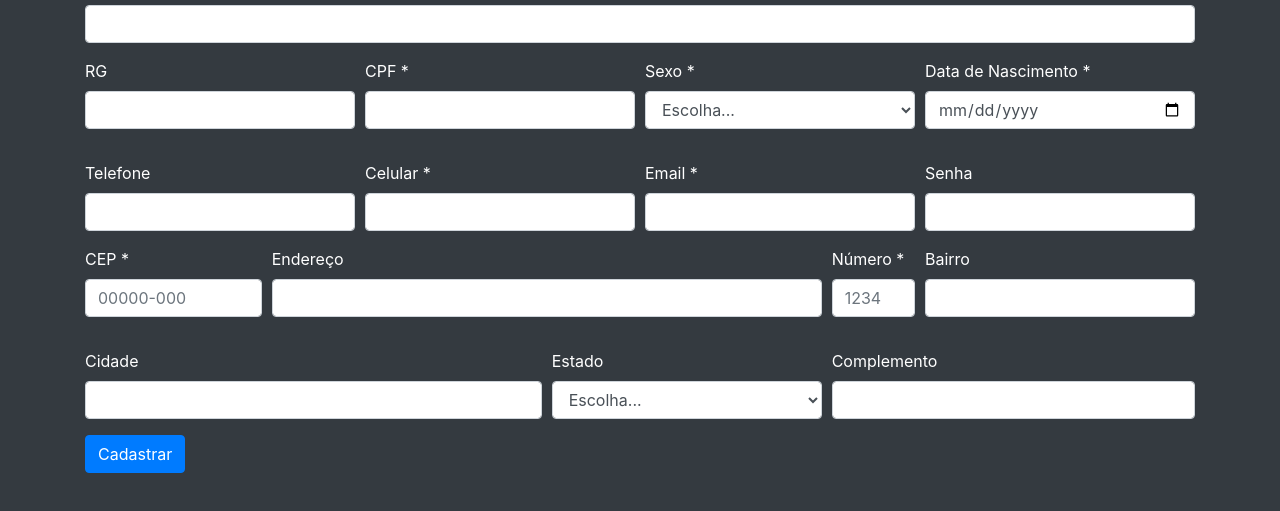
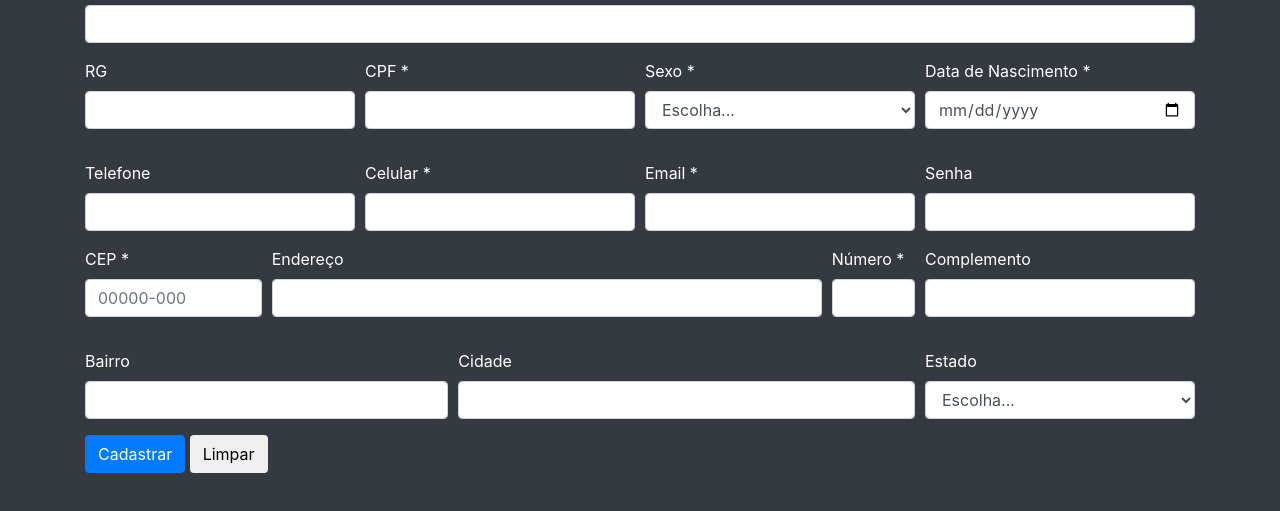
Before and after one commit to vitorapassos/cadastrocliente, a plain HTML site: page index.html in a window 1280 px wide. Shown: the part 83-594 px from the top of the page. Drawn offline with Linux system fonts and the light colour scheme.

Commit message:
Adicionado botão limpar e retirado placeholder do numero

```diff
--- a/index.html
+++ b/index.html
@@ -90,14 +90,18 @@
                     </div>
                     <div class="form-group col-md-1">
                         <label for="inputNum" class="text-white">Número *</label>
-                        <input type="text" class="form-control" id="inputNum" placeholder="1234" required>
+                        <input type="text" class="form-control" id="inputNum" required>
                     </div>
                     <div class="form-group col-md-3">
+                        <label for="inputComplemento" class="text-white">Complemento</label>
+                        <input type="text" class="form-control" id="inputComplemento">
+                    </div>
+                </div>
+                <div class="form-row">
+                    <div class="form-group col-md-4">
                         <label for="inputBairro" class="text-white">Bairro</label>
                         <input type="text" class="form-control" id="inputBairro" required>
                     </div>
-                </div>
-                <div class="form-row">
                     <div class="form-group col-md-5">
                         <label for="inputCidade" class="text-white">Cidade</label>
                         <input type="text" class="form-control" id="inputCidade" required>
@@ -135,12 +139,9 @@
                             <option value="TO">Tocantins</option>
                         </select>
                     </div>
-                    <div class="form-group col-md-4">
-                        <label for="inputCEP" class="text-white">Complemento</label>
-                        <input type="text" class="form-control" id="inputCEP">
-                    </div>
                 </div>
                 <button type="submit" class="btn btn-primary">Cadastrar</button>
+                <button class="btn btn-primary-dark" onclick="limpar()">Limpar</button>
             </form>
         </div>
     </div>
--- a/script.js
+++ b/script.js
@@ -66,3 +66,24 @@ function checarCPF() {
         cpfNotificacao.style.display = "none"; // Esconde o popup
     }
 }
+
+
+// Limpar
+function limpar() {
+    document.getElementById('inputNome').value = ""
+    document.getElementById('InputRG').value = ""
+    document.getElementById('inputCPF').value = ""
+    document.getElementById('inputSexo').value = ""
+    document.getElementById('inputDataNasc').value = ""
+    document.getElementById('inputTelefone').value = ""
+    document.getElementById('inputTelefone2').value = ""
+    document.getElementById('inputEmail4').value = ""
+    document.getElementById('inputPassword4').value = ""
+    document.getElementById('inputCep').value = ""
+    document.getElementById('InputEndereco').value = ""
+    document.getElementById('inputNum').value = ""
+    document.getElementById('inputComplemento').value = ""
+    document.getElementById('inputBairro').value = ""
+    document.getElementById('inputCidade').value = ""
+    document.getElementById('inputEstado').value = ""
+}
```
